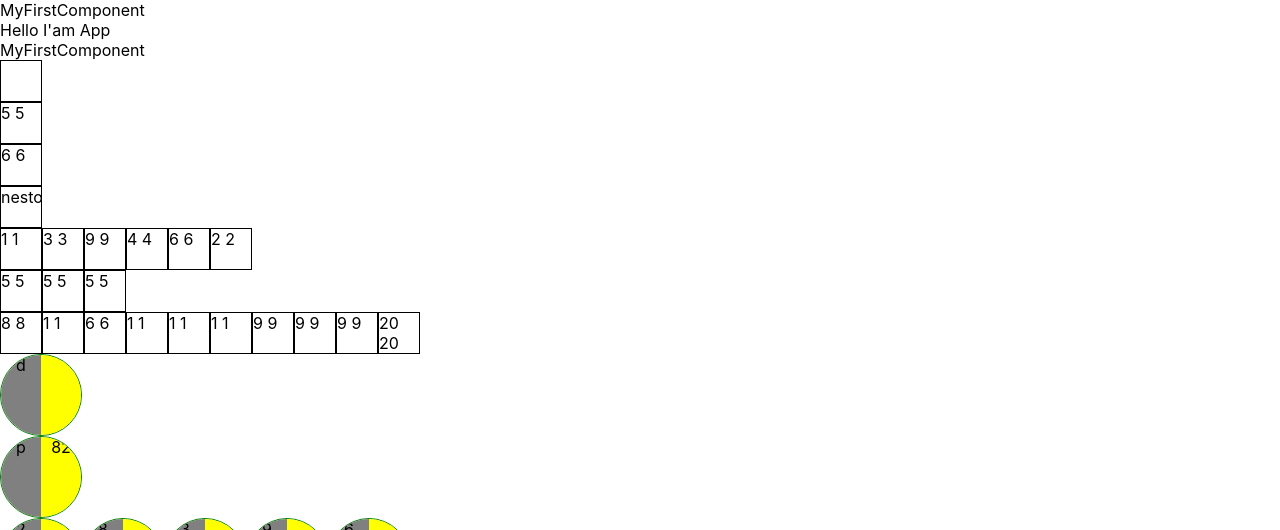
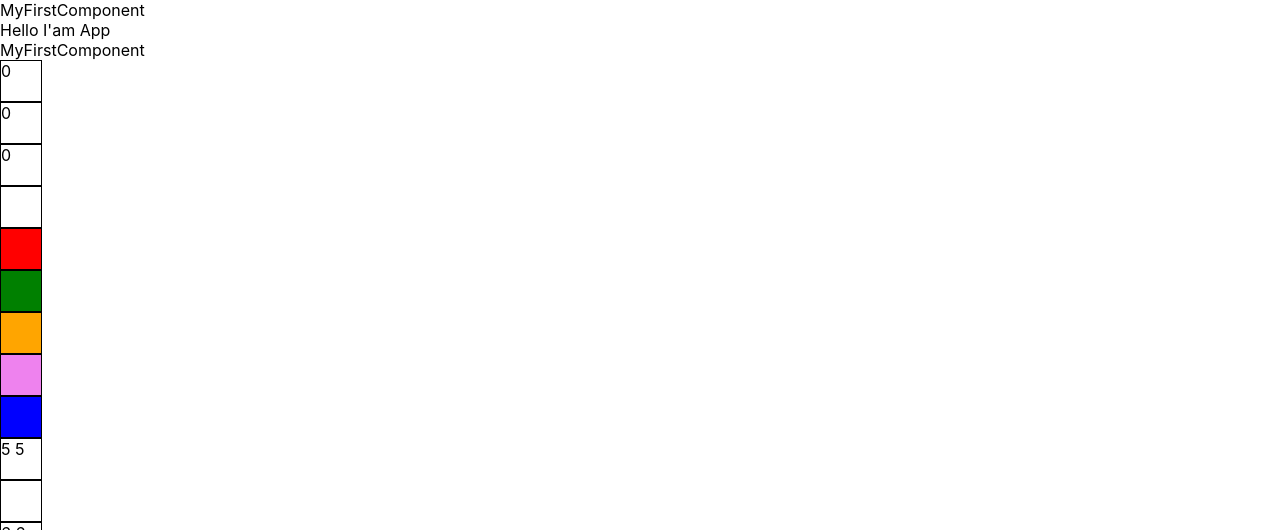
Before and after one commit to vanja-git/react-shop, a React (Create React App) app: page / in a window 1280 px wide. Shown: the top 530 px of the page. Built offline with nearby package versions, Linux system fonts and the light colour scheme.

Commit message:
Pametna kockica sa state-om i obojena

```diff
--- /dev/null
+++ b/src/components/KockicaBoja.tsx
@@ -0,0 +1,9 @@
+const KockicaBoja = (props:any) => {
+  const color = props.color;
+
+  return (
+    <div className={"kockica " + color}></div>
+  )
+}
+
+export default KockicaBoja;
--- /dev/null
+++ b/src/components/PametnaKockica.tsx
@@ -0,0 +1,16 @@
+import { useState } from "react";
+
+const PametnaKockica = () => {
+  const [broj, setBroj] = useState(0);
+
+  const HandleClick = (e: any)=> {
+    console.log('desio se click');
+    setBroj(broj + 1);
+  };
+
+  return (
+    <div className="kockica kockica-pametna" onClick={HandleClick}>{broj}</div>
+  )
+}
+
+export default PametnaKockica;
--- a/src/components/Vezbanje.tsx
+++ b/src/components/Vezbanje.tsx
@@ -9,6 +9,8 @@ import image2 from "./lf-manimg.jpg"
 import Firstdivniz from "./Firstdivniz";
 import Gymsniz from "./Gymsniz";
 import Gymsniz2 from "./Gymsniz2";
+import PametnaKockica from "./PametnaKockica";
+import KockicaBoja from "./KockicaBoja";
 
 
 
@@ -44,8 +46,17 @@ const Vezbanje = () => {
       <MyFirstComponent />
       Hello I'am App
       <MyFirstComponent />
+      <PametnaKockica />
+      <PametnaKockica />
+      <PametnaKockica />
+      <KockicaBoja color="" />
+      <KockicaBoja color="red" />
+      <KockicaBoja color="green" />
+      <KockicaBoja color="orange" />
+      <KockicaBoja color="violet" />
+      <KockicaBoja color="blue" />
+      <Kockica broj={5} />
       <Kockica />
-      <Kockica broj={5} />
       <Kockica broj={6} />
       <Kockica nekitext="nesto" />
       <NizKockica niz={[1, 3, 9, 4, 6, 2]} />
--- a/src/scss/style.scss
+++ b/src/scss/style.scss
@@ -8,6 +8,19 @@ img {width:100%; max-width:100%; height:auto;}
   width: 40px;
   height: 40px;
   border: 1px solid black;
+
+  &.kockica-pametna {
+    cursor: pointer;
+  }
+
+  &.red {
+    background-color: red;
+  }
+
+  &.green {background-color: green;}
+  &.orange {background-color: orange;}
+  &.violet {background-color: violet;}
+  &.blue {background-color: blue;}
 }
 
 .niz-kockica, .circles-niz {
```
